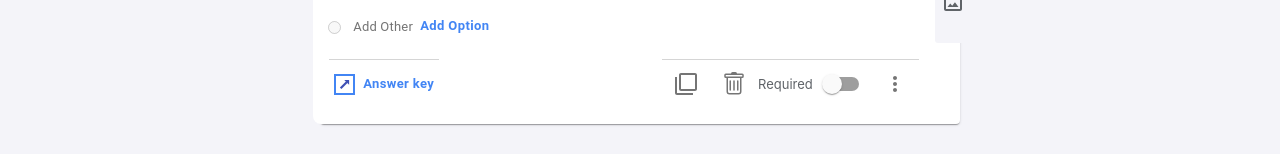
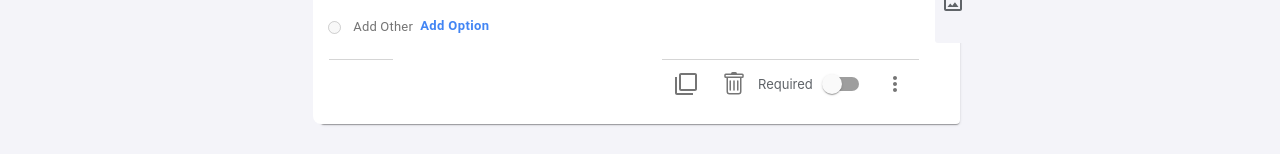
Before and after one commit to PatralikaGhosh/myForms, a React (Create React App) app in the folder frontend/: page /#/form/1 in a window 1280 px wide. Shown: the part 536-700 px from the top of the page. Built offline with nearby package versions, Linux system fonts and the light colour scheme.

Commit message:
Cleaning up code

```diff
--- a/frontend/src/forms/Question_form.js
+++ b/frontend/src/forms/Question_form.js
@@ -175,7 +175,7 @@ function Question_form() {
                             <div className="add_footer">
                                 <div className="add_question_bottom_left">
                                     <Button size="small" style={{textTransform: 'none', color:"#4285f4", fontSize:"13px",fontWeight:"600"}}>
-                                        <FcRightUp style={{border:"2px solid #4285f4", padding:'2px', marginRight:"8px"}} /> Answer key </Button>
+                                        </Button>
                                 </div>
                                 <div className="add_question_bottom">
                                     <IconButton aria-label="Copy" onClick={()=>{copyQuestion(i)}}>
```
